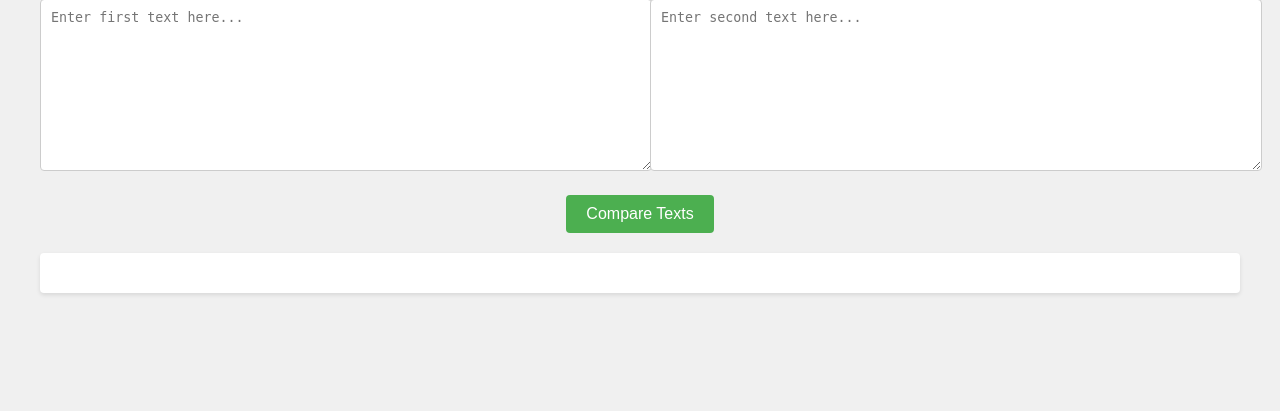
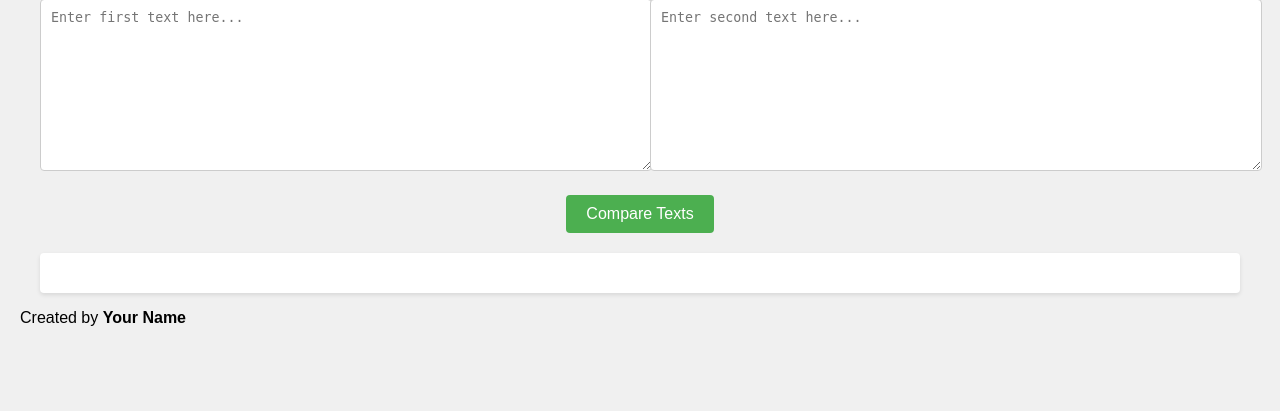
Before and after one commit to pkhatri3/DifferenceChecker, a Flask app: page / in a window 1280 px wide. Shown: the part 169-580 px from the top of the page. Run offline with Flask 3, Linux system fonts and the light colour scheme.

Commit message:
Update index.html

```diff
--- a/templates/index.html
+++ b/templates/index.html
@@ -22,6 +22,9 @@
         <button id="compareBtn">Compare Texts</button>
         <div id="result"></div>
     </div>
+    <footer>
+        <p>Created by <strong>Your Name</strong></p>
+    </footer>
     <script src="{{ url_for('static', filename='script.js') }}"></script>
 </body>
 </html>
```
